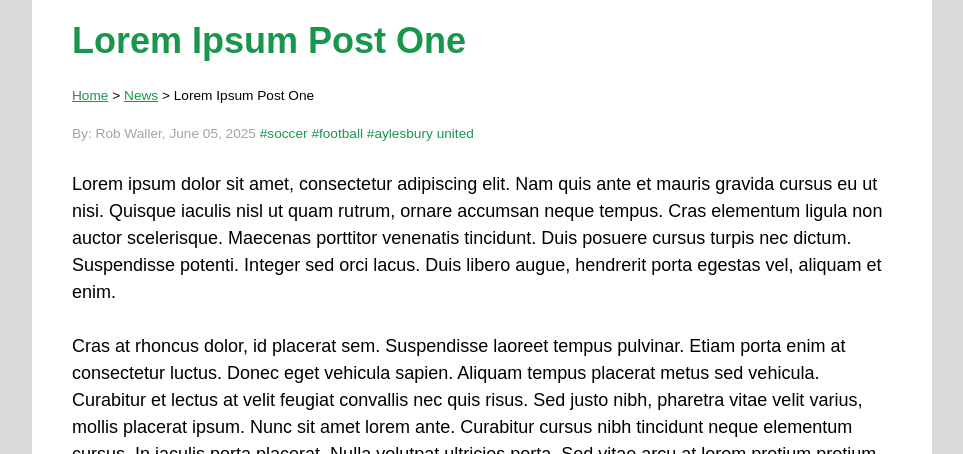
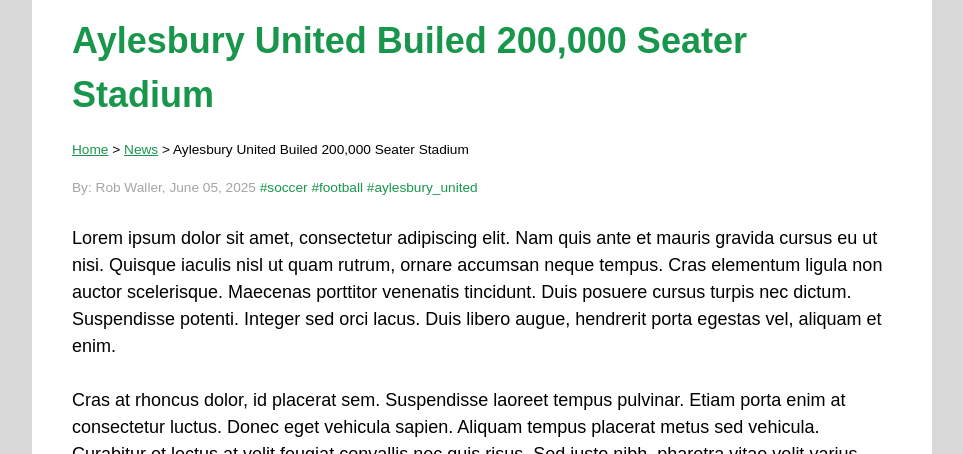
Before and after one commit to RobDWaller/21ducks.github.io, a Jekyll site: the page built from _posts/2025-06-05-lorem-ipsum-one.md, in a window 1280 px wide and 900 px high, cut to the strip 446-900 px from the top of the window. Shown: the whole strip, without its empty margins (158-1121 px from the left). Built offline with Jekyll 4.4.1, drawn with Linux system fonts in a browser that asks for light colours; comment, search, counter and statistics services are not loaded.

Commit message:
Amended first post so it had a title about the stadium.

```diff
--- a/_posts/2025-06-05-lorem-ipsum-one.md
+++ b/_posts/2025-06-05-lorem-ipsum-one.md
@@ -1,8 +1,8 @@
 ---
 layout: post
-title: "Lorem Ipsum Post One"
+title: "Aylesbury United Builed 200,000 Seater Stadium"
 description: "Lorem ipsum dolor sit amet, consectetur adipiscing elit. Nam quis ante et mauris gravida cursus eu ut nisi. Quisque iaculis nisl ut quam rutrum, ornare accumsan neque tempus."
-tags: [soccer, football, aylesbury united]
+tags: [soccer, football, aylesbury_united]
 image: "https://images.nightcafe.studio/jobs/iKlsVBpbWEaT5H9vWXlu/iKlsVBpbWEaT5H9vWXlu--0--op5s3.jpg?tr=w-1600,c-at_max"
 alt_text: "A football pitch"
 image_source: ""
```
